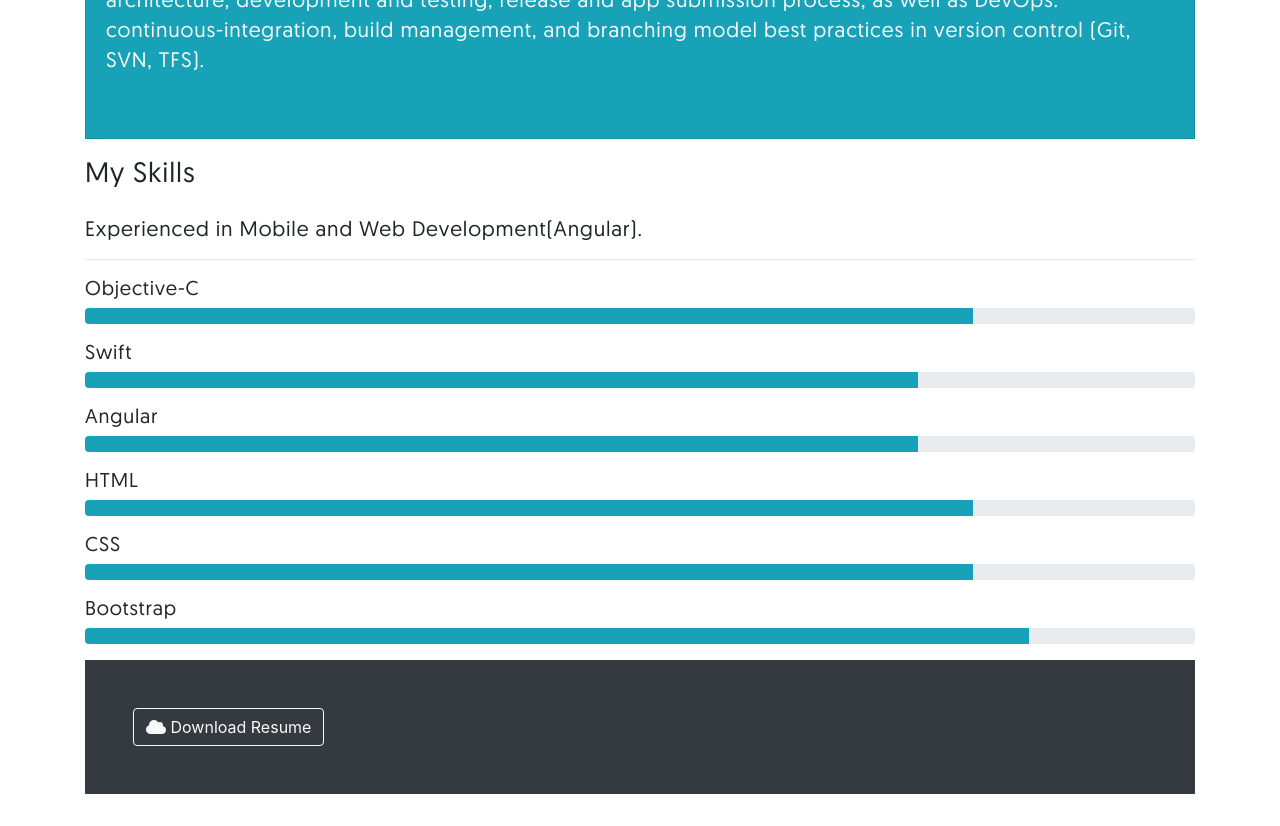
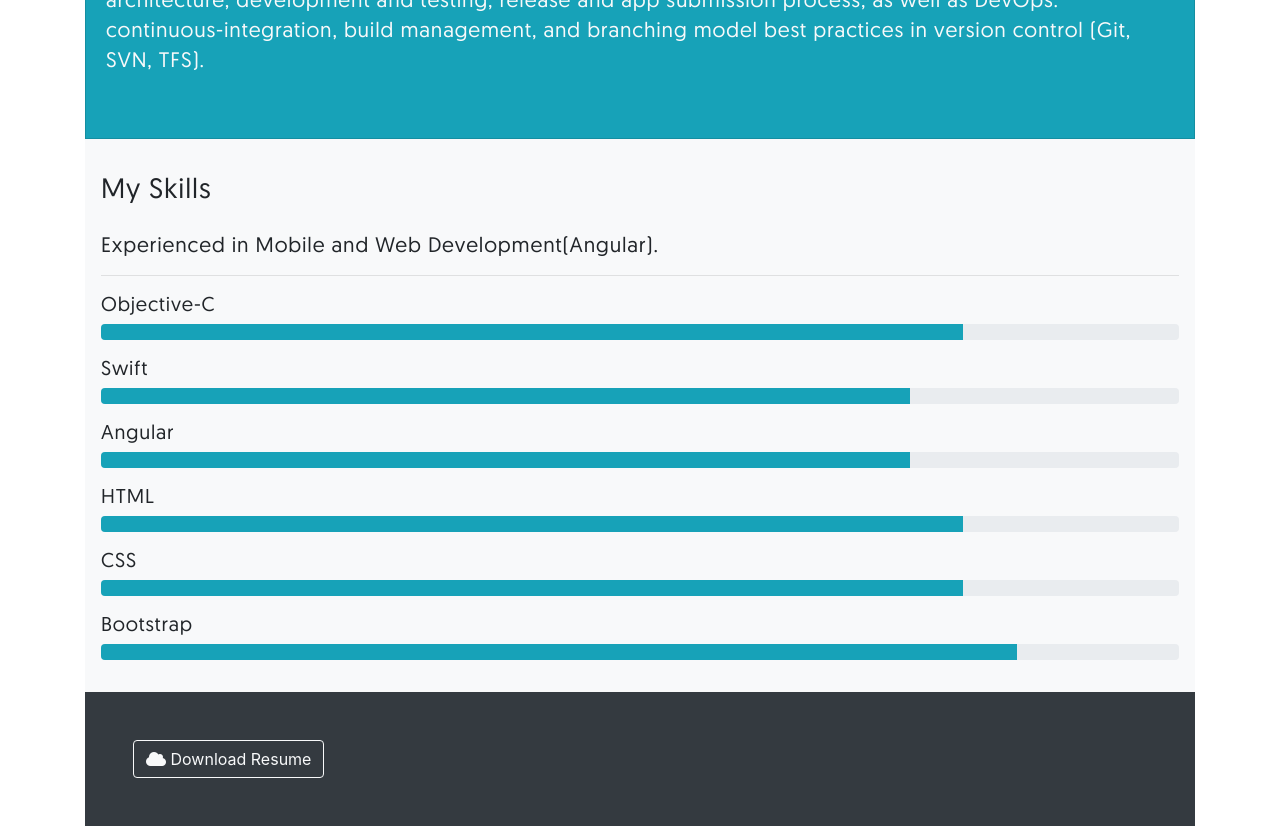
Before and after one commit to ndpiparava/Profile, an Angular app: page /home in a window 1280 px wide. Shown: the part 640-1466 px from the top of the page. Before the commit the page ends 1434 px from the top, so only its background shows below. Built offline with nearby package versions, Linux system fonts and the light colour scheme.

Commit message:
Added padding in my skill section

```diff
--- a/src/app/home/home.component.html
+++ b/src/app/home/home.component.html
@@ -15,9 +15,9 @@
     </p>
   </div>
 
-  <div class="skills">
+  <div class="skills p-3 bg-light">
     <h3 class="py-3">My Skills</h3>
-    <p class="bg-white">
+    <p class="bg-light">
       Experienced in Mobile and Web Development(Angular).
     </p>
     <hr />
```
